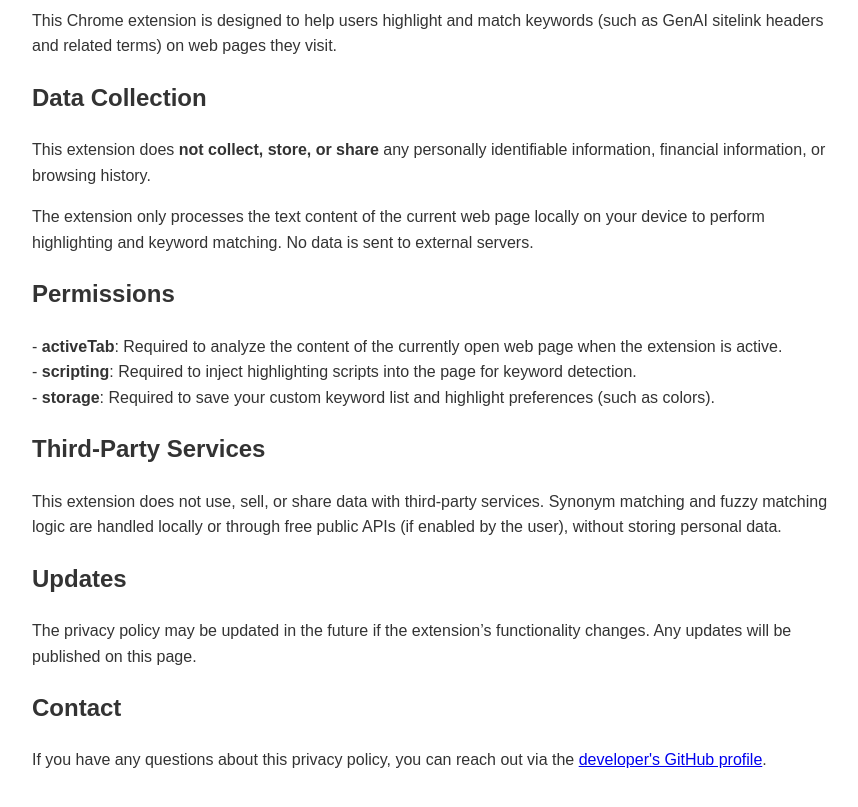
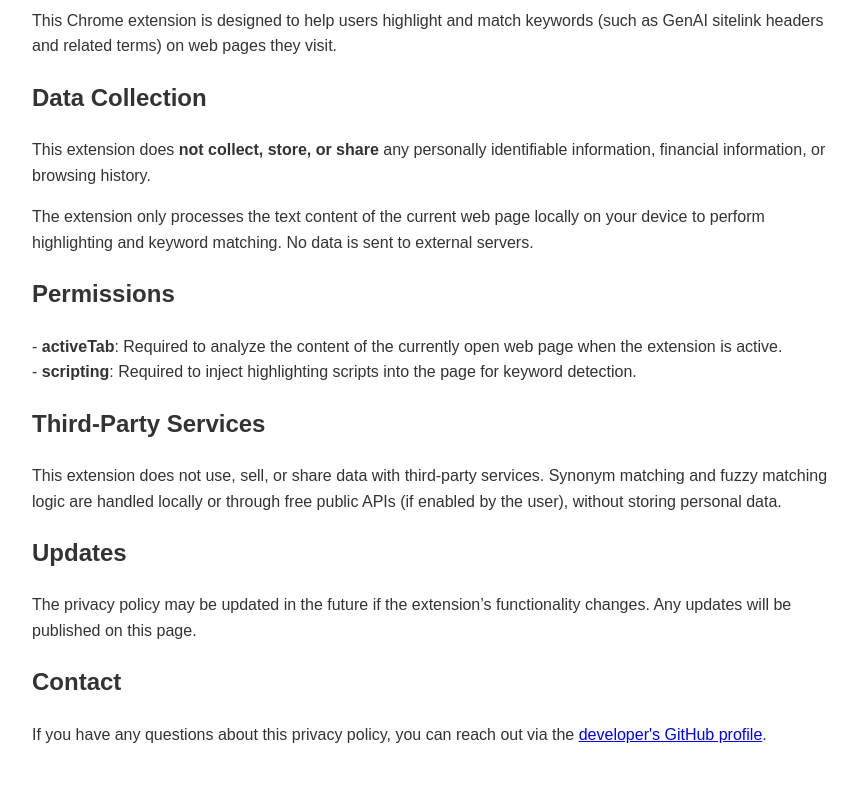
Before and after one commit to Bharaths12/privacy, a plain HTML site: page index.html in a window 1280 px wide. Shown: the part 105-912 px from the top of the page, without its empty margins (208-1066 px from the left). Drawn offline with Linux system fonts and the light colour scheme.

Commit message:
index.html

```diff
--- a/index.html
+++ b/index.html
@@ -43,8 +43,7 @@
       open web page when the extension is active.<br>
     - <strong>scripting</strong>: Required to inject highlighting scripts into the
       page for keyword detection.<br>
-    - <strong>storage</strong>: Required to save your custom keyword list and
-      highlight preferences (such as colors).
+
   </p>
 
   <h2>Third-Party Services</h2>
```
